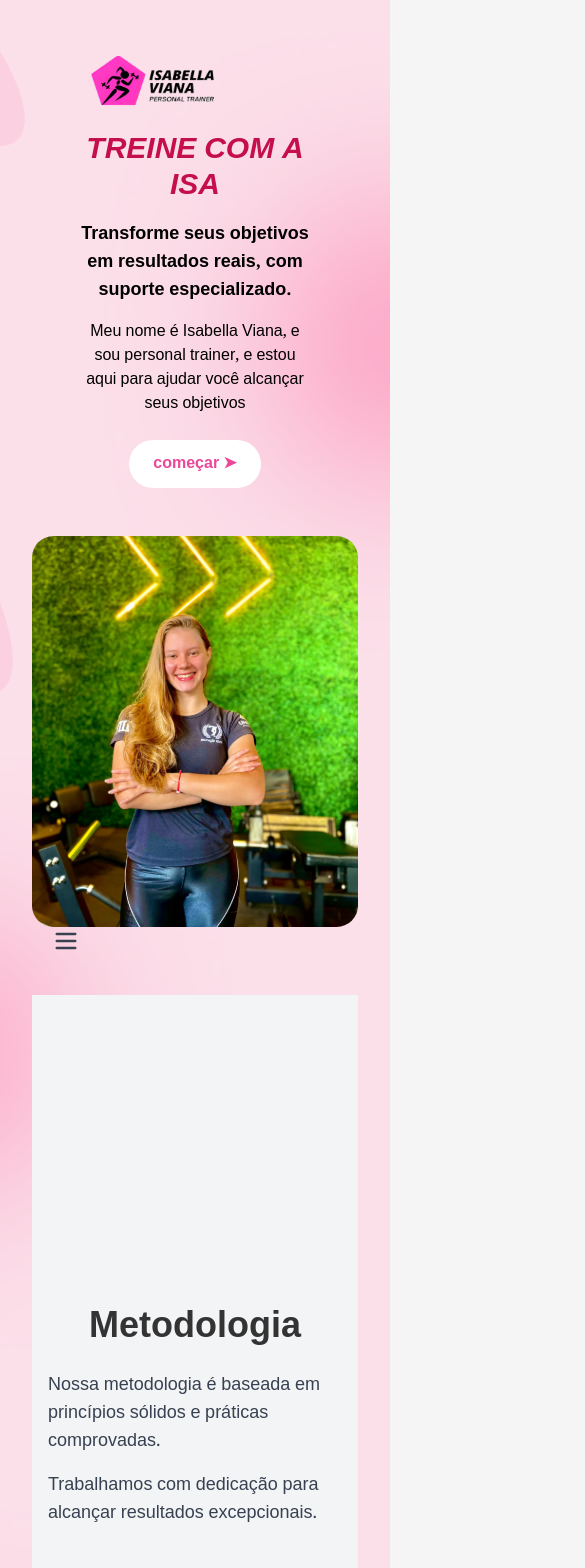
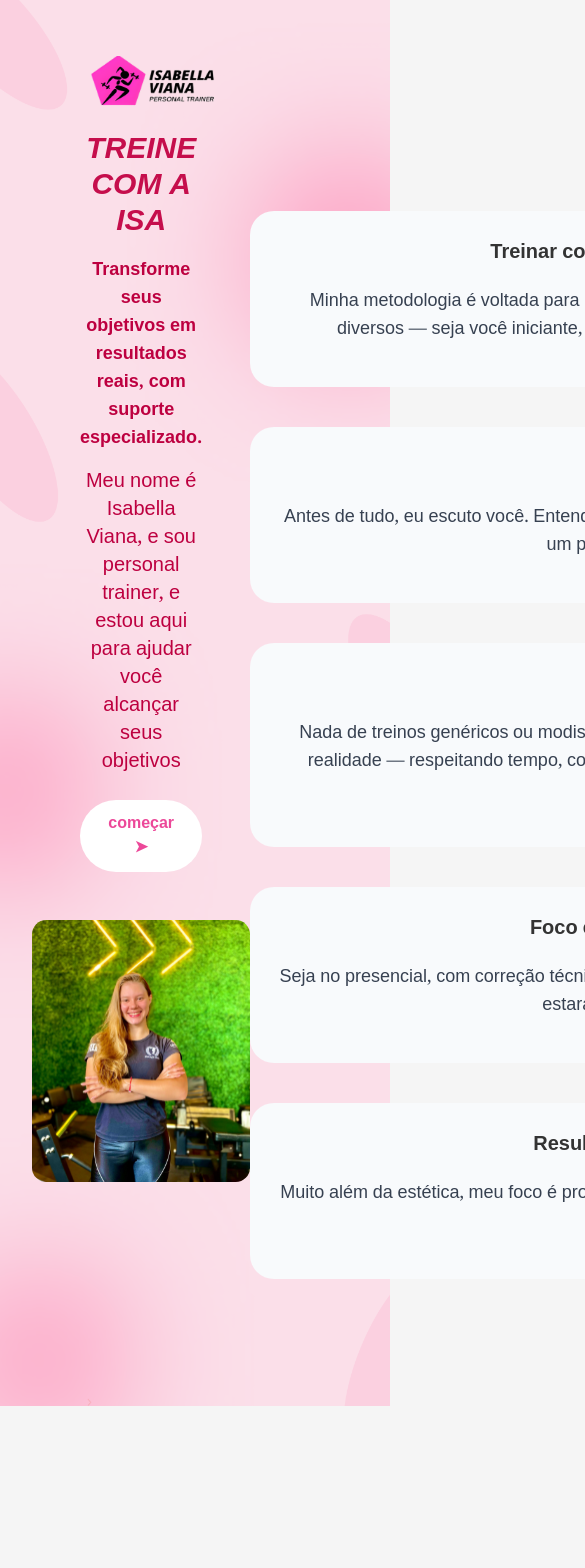
Before and after one commit to RudineiCTS/iv-landing, a Next.js app: page / in a window 390 px wide. Shown: the top 1568 px of the page, 585 px wide, since content can reach past the window. After the commit the page ends 1406 px from the top, so only its background shows below. Built offline with nearby package versions, Linux system fonts and the light colour scheme.

Commit message:
refactor

```diff
--- a/src/app/Page/MetodologiaPage.tsx
+++ b/src/app/Page/MetodologiaPage.tsx
@@ -1,14 +1,16 @@
+import { CardText } from "@/components/cardText";
+
 export function MetodologiaPage() {
   return (
-    <div className="flex flex-col items-center justify-center min-h-screen bg-gray-100 p-4">
-      <h1 className="text-4xl font-bold mb-6">Metodologia</h1>
-      <p className="text-lg text-gray-700 mb-4">
-        Nossa metodologia é baseada em princípios sólidos e práticas
-        comprovadas.
-      </p>
-      <p className="text-lg text-gray-700">
-        Trabalhamos com dedicação para alcançar resultados excepcionais.
-      </p>
+    <div className="flex flex-col items-center justify-center min-h-screen">
+      <h1 className="text-4xl font-bold mb-6 text-[var(--font-rosa-title)]">Metodologia</h1>
+      <div className="flex flex-col gap-5">
+        <CardText title="Treinar com propósito, cuidado e estratégia." text="Minha metodologia é voltada para pessoas reais, com rotinas diferentes, corpos únicos e objetivos diversos — seja você iniciante, retornando à prática ou buscando evolução com segurança."/>
+        <CardText title="Escuta Individualizada" text="Antes de tudo, eu escuto você. Entender sua rotina, suas limitações e seu histórico é essencial para criar um plano realista, eficaz e sustentável."/>
+        <CardText title=" Treinos Personalizados" text="Nada de treinos genéricos ou modismos. Cada pessoa recebe um programa de treino ajustado à sua realidade — respeitando tempo, condicionamento físico e objetivo (emagrecimento, fortalecimento, flexibilidade e saúde)."/>
+        <CardText title="Foco em Saúde e Qualidade de Vida" text="Seja no presencial, com correção técnica e motivação constante, ou online, com liberdade e suporte, você estará acompanhado(a) do início ao fim"/>
+        <CardText title="Resultado com leveza e constância" text="Muito além da estética, meu foco é proporcionar autonomia, disposição, prevenção de lesões e bem-estar físico e emocional."/>
+      </div>
     </div>
   );
 }
--- a/src/app/page.tsx
+++ b/src/app/page.tsx
@@ -31,7 +31,8 @@ export default function Home() {
       }
       return (
       <>
-      <BackgroundPage className="w-full flex flex-col">
+        <BackgroundPage className="">
+          <div className="md:flex md:w-[1440px] md:h-full mb-48">
               <div className="w-full md:h-full md:flex-col md:flex md:w-1/2 p-6 md:p-12 text-center md:text-left">
                 <Image
                   src={"/assets/logo_1.png"}
@@ -41,15 +42,15 @@ export default function Home() {
                   style={{ objectFit: "contain" }}
                   className="ml-6"
                   />
-          <div className="flex-grow md:flex md:flex-col justify-center p-6 md:p-12  md:text-left">
+                  <div className="flex-grow md:flex md:flex-col justify-center gap-7 p-6 md:p-12  md:text-left ">
                     <h1 className="text-3xl md:text-5xl text-[var(--font-rosa-title)]  font-bold italic">
                       TREINE COM A ISA
                     </h1>
-            <p className="text-lg md:text-xl font-semibold md:text-gray-700 mt-4 text-black">
+                    <p className="text-lg md:text-2xl font-semibold text-[var(--font-rosa-paragraph)] mt-4 ">
                       Transforme seus objetivos em resultados reais, com suporte
                       especializado.
                     </p>
-            <p className="md:text-gray-600 mt-4 text-black">
+                    <p className="text-[var(--font-rosa-paragraph)] mt-4 text-pretty text-xl">
                       Meu nome é Isabella Viana, e sou personal trainer, e estou aqui
                       para ajudar você alcançar seus objetivos
                     </p>
@@ -61,76 +62,17 @@ export default function Home() {
                     </button>
                   </div>
               </div>
-        <div className="w-full md:w-1/2">
+              <div className="w-full md:w-1/2 md:mt-16">
                 <Image
                   src={"/assets/isabela_background.svg"}
                   alt="isabela"
-            width={640}
-            height={770}
+                  width={540}
+                  height={670}
                 />
               </div>
+          </div>
 
-        <div className="md:hidden flex self-start ml-5 mb-10">
-          <button
-            onClick={() => setIsOpen(!isOpen)}
-            className="md:hidden text-gray-700 focus:outline-none"
-          >
-            {isOpen ? <X size={28} /> : <Menu size={28} />}
-          </button>
-
-          {isOpen && (
-            <div className="md:hidden fixed inset-0 bg-pink-600 text-white flex justify-center items-center">
-              <button
-                onClick={() => setIsOpen(!isOpen)}
-                className="md:hidden text-gray-700 focus:outline-none absolute top-10 left-8"
-              >
-                {isOpen ? <X size={28} /> : <Menu size={28} />}
-              </button>
-              <ul className="flex flex-col items-center space-y-4">
-                <li>
-                  <a
-                    id="home"
-                    onClick={(e) =>
-                      handleSwitchPageInHeader(
-                        (e.target as HTMLAnchorElement).id
-                      )
-                    }
-                    className="text-lg cursor-pointer"
-                  >
-                    Home
-                  </a>
-                </li>
-                <li>
-                  <a
-                    id="about"
-                    onClick={(e) =>
-                      handleSwitchPageInHeader(
-                        (e.target as HTMLAnchorElement).id
-                      )
-                    }
-                    className="text-lg cursor-pointer"
-                  >
-                    Sobre
-                  </a>
-                </li>
-                <li>
-                  <a
-                    id="consultancy"
-                    onClick={(e) =>
-                      handleSwitchPageInHeader(
-                        (e.target as HTMLAnchorElement).id
-                      )
-                    }
-                    className="text-lg cursor-pointer"
-                  >
-                    Consultoria
-                  </a>
-                </li>
-              </ul>
-            </div>
-          )}
-        </div>
-        <MetodologiaPage />
+          <MetodologiaPage/>
         </BackgroundPage>
       </>
   );
--- a/src/components/backgroundPage/index.tsx
+++ b/src/components/backgroundPage/index.tsx
@@ -9,7 +9,7 @@ export function BackgroundPage({ children, className }: BackgroundPageProps) {
   return (
     <div
       className={twMerge(
-        "w-full md:min-h-screen md:h-screen flex p-8 flex-col-reverse md:flex-row items-center min-h-screen bg-white",
+        "w-full md:flex-col flex p-8 items-center min-h-screen bg-white",
         className
       )}
       style={{
--- /dev/null
+++ b/src/components/cardText/index.tsx
@@ -0,0 +1,15 @@
+interface CardText{
+  title:string;
+  text: string;
+
+}
+export function CardText({title,text}:CardText){
+  return (
+    <div className="bg-slate-50 p-7 rounded-3xl w-[900px] mt-5 text-center">
+      <h2 className="text-xl font-bold">{title}</h2>
+      <p className="text-lg text-gray-700 mb-4 mt-5">
+        {text}
+      </p>
+    </div>
+  )
+}
```
Lines whose indentation alone changed are shown as unchanged.
